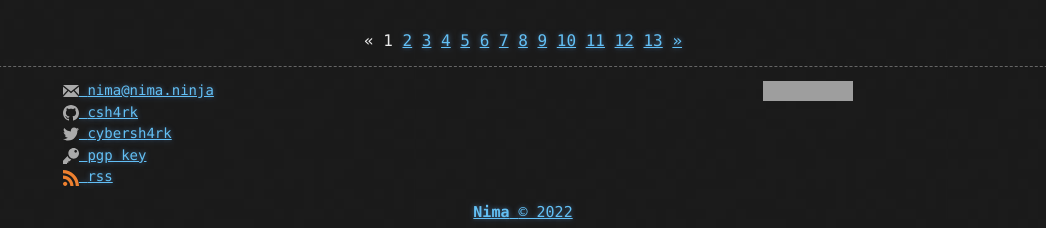
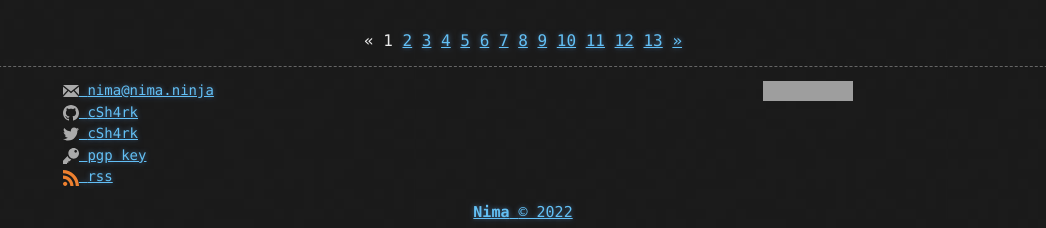
Before and after one commit to CamoCatX/camocatx.github.io, a Jekyll site: the page built from index.html, in a window 1280 px wide. Shown: the part 784-1012 px from the top of the page, without its empty margins (117-1163 px from the left). Built offline with Jekyll 4.4.1, drawn with Linux system fonts in a browser that asks for light colours; the list of posts is cut into pages by our own code; grey boxes are pictures that could not be loaded.

Commit message:
Edit twitter handle in config file

```diff
--- a/_config.yml
+++ b/_config.yml
@@ -2,7 +2,7 @@ title: "Diaries of a Modern Ninja"
 description: "Nima's Diaries"
 author:
   name: "Nima"
-  twitter: "cybersh4rk"
+  twitter: "cSh4rk"
 
 url: "https://nima.ninja"
 baseurl: ""
@@ -34,15 +34,15 @@ owner : "Nima"
 year : "2022"
 
 twitter:
-  username: cybersh4rk
+  username: cSh4rk
   card: summary_large_image
 
 # Contact
 social:
   name: cSh4rk
   email: "nima@nima.ninja"
-  github: "csh4rk"
-  twitter: "cybersh4rk"
+  github: "cSh4rk"
+  twitter: "cSh4rk"
   linkedin:
   pgpkey: "CEE9A66A2F5C6187E4242B0425669795B037FEF2.asc"
   hackthebox: "768488"
@@ -51,5 +51,5 @@ social:
   discordservername: "Legendary NOoBs"
   wickrme: "csh4rk"
   links:
-    - https://twitter.com/cybersh4rk
-    - https://github.com/csh4rk
+    - https://twitter.com/cSh4rk
+    - https://github.com/cSh4rk
```
